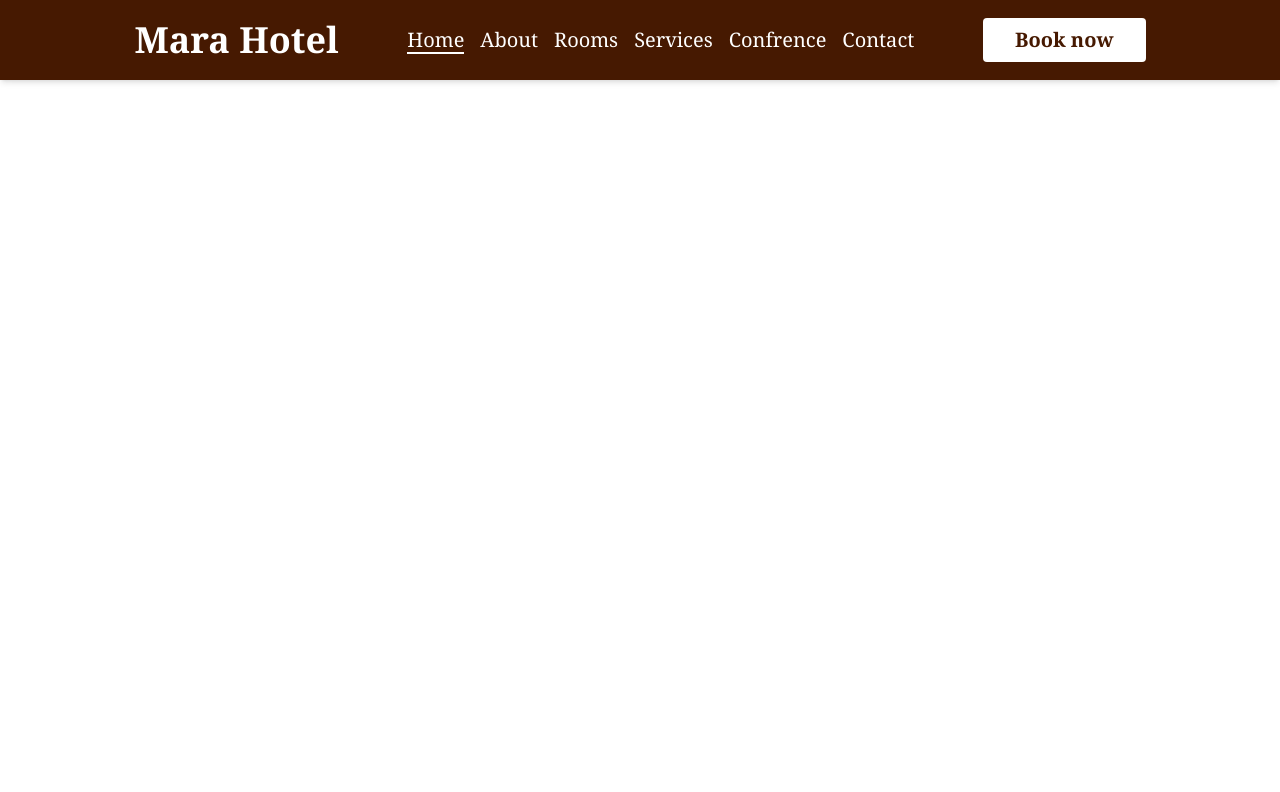
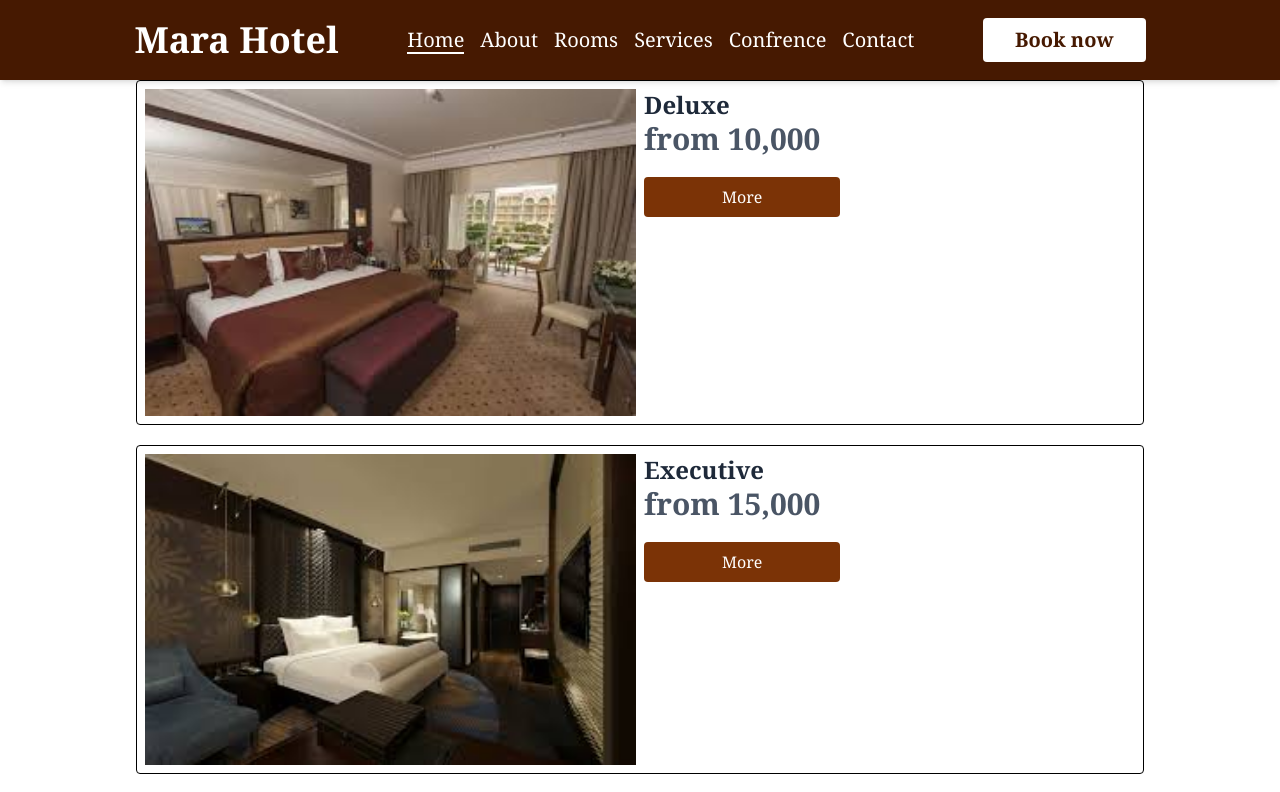
Before and after one commit to tonyopuodho/Hotel, a React (Vite) app: page /rooms in a window 1280 px wide. Shown: the top 792 px of the page. Built offline with nearby package versions, Linux system fonts and the light colour scheme.

Commit message:
Adding room page

```diff
--- a/src/Components/About/AboutContent.jsx
+++ b/src/Components/About/AboutContent.jsx
@@ -5,7 +5,7 @@ function AboutContent() {
     <div className='py-10'>
         <div className='max-w-7xl px-2 md:w-[80%] mx-auto grid grid-cols-1 md:grid-cols-2 gap-5'>
             <div className='w-[100%] h-[50vh]'>
-              <div className='rounded-sm shadow-md w-full h-full bg-cover bg-center' style={{backgroundImage:`url(src/assets/sasha-kaunas-xEaAoizNFV8-unsplash.jpg)`}}></div>
+              <div className='rounded-sm shadow-md w-full h-full bg-cover bg-center' style={{backgroundImage:`url(src/assets/jorg-angeli-1tyuLfDOnG0-unsplash.jpg)`}}></div>
             </div>
             <div>
                 <p className='text-gray-600 text-xl font-serif'>
--- /dev/null
+++ b/src/Components/Rooms/RoomDetails.jsx
@@ -0,0 +1,41 @@
+import React from 'react'
+
+function RoomDetails() {
+    const rooms = [
+        {
+            room:"Deluxe",
+            price:"10,000",
+            img:"src/assets/deluxe.jpeg"
+        },{
+            room:"Executive",
+            price:"15,000",
+            img:"src/assets/exec.jpeg"
+        },{
+            room:"Standard",
+            price:"6,000",
+            img:"src/assets/imagesstandard.jpeg"
+        }
+    ]
+  return (
+    <div className='py-10'>
+        <div className='max-w-7xl md:w-[80%] mx-auto px-2 grid grid-cols-1 gap-5 mt-10 font-serif'>
+            {
+                rooms.map((item) => (
+                    <div className='border  p-2 rounded-sm flex gap-2'>
+                        <div className='w-[50%]'>
+                            <img src={item.img} className='h-full w-full object-cover object-center' alt="" />
+                        </div>
+                        <div className='w-[50%] flex flex-col'>
+                            <h1 className='text-2xl font-bold text-gray-800'>{item.room}</h1>
+                            <h3 className='text-3xl font-extrabold text-gray-600'>from {item.price}</h3>
+                            <button className='bg-amber-900 text-white py-2 w-[40%] rounded-sm cursor-pointer mt-5'>More</button>
+                        </div>
+                    </div>
+                ))
+            }
+        </div>
+    </div>
+  )
+}
+
+export default RoomDetails
--- a/src/Components/Rooms/Rooms.jsx
+++ b/src/Components/Rooms/Rooms.jsx
@@ -1,8 +1,13 @@
 import React from 'react'
+import RoomDetails from './RoomDetails'
+import Footer from '../Home/Footer'
 
 function Rooms() {
   return (
-    <div>Rooms</div>
+    <div>
+      <RoomDetails/>
+      <Footer/>
+    </div>
   )
 }
 
```
